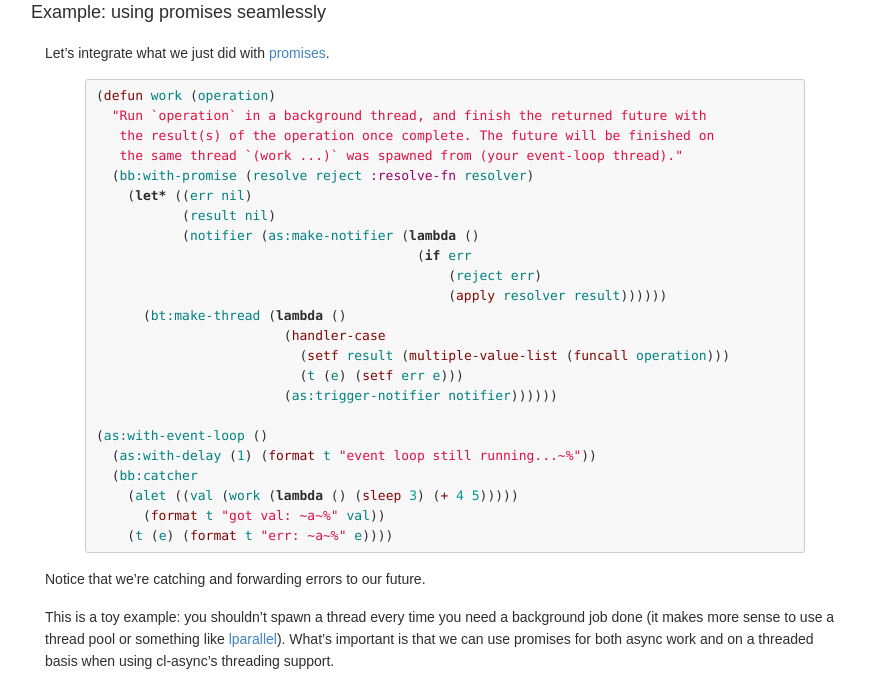
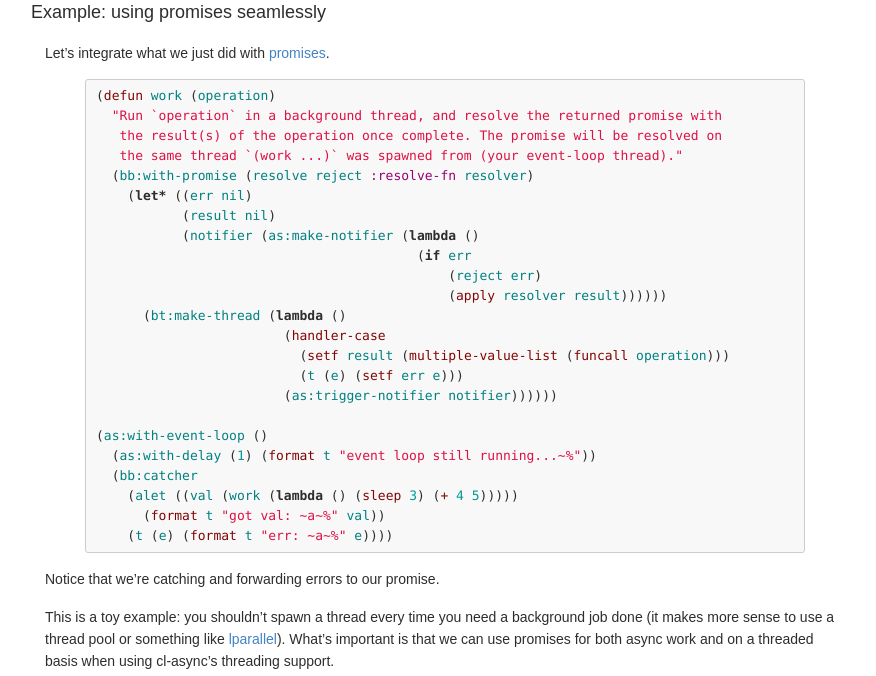
Before and after one commit to orthecreedence/cl-async, a Jekyll site: the page built from threading.md, in a window 1280 px wide. Shown: the part 774-1450 px from the top of the page, without its empty margins (195-1071 px from the left). Built offline with Jekyll 4.4.1, drawn with Linux system fonts in a browser that asks for light colours; Markdown is read by kramdown in place of the engine named in the settings; comment, search, counter and statistics services are not loaded.

Commit message:
language updates (future -> promise)

```diff
--- a/threading.md
+++ b/threading.md
@@ -51,8 +51,8 @@ Let's integrate what we just did with [promises](http://orthecreedence.github.io
 
 {% highlight cl %}
 (defun work (operation)
-  "Run `operation` in a background thread, and finish the returned future with
-   the result(s) of the operation once complete. The future will be finished on
+  "Run `operation` in a background thread, and resolve the returned promise with
+   the result(s) of the operation once complete. The promise will be resolved on
    the same thread `(work ...)` was spawned from (your event-loop thread)."
   (bb:with-promise (resolve reject :resolve-fn resolver)
     (let* ((err nil)
@@ -75,7 +75,7 @@ Let's integrate what we just did with [promises](http://orthecreedence.github.io
     (t (e) (format t "err: ~a~%" e))))
 {% endhighlight %}
 
-Notice that we're catching and forwarding errors to our future.
+Notice that we're catching and forwarding errors to our promise.
 
 This is a toy example: you shouldn't spawn a thread every time you need a
 background job done (it makes more sense to use a thread pool or something like
```
